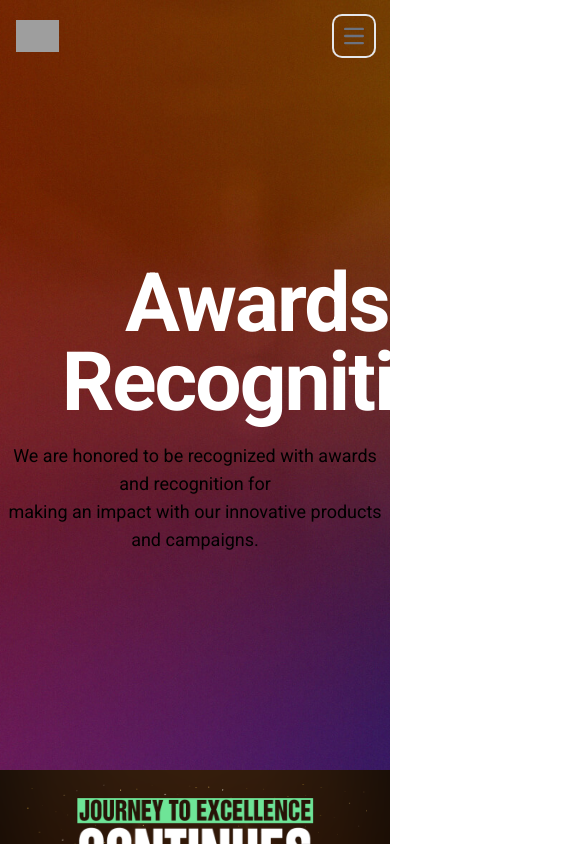
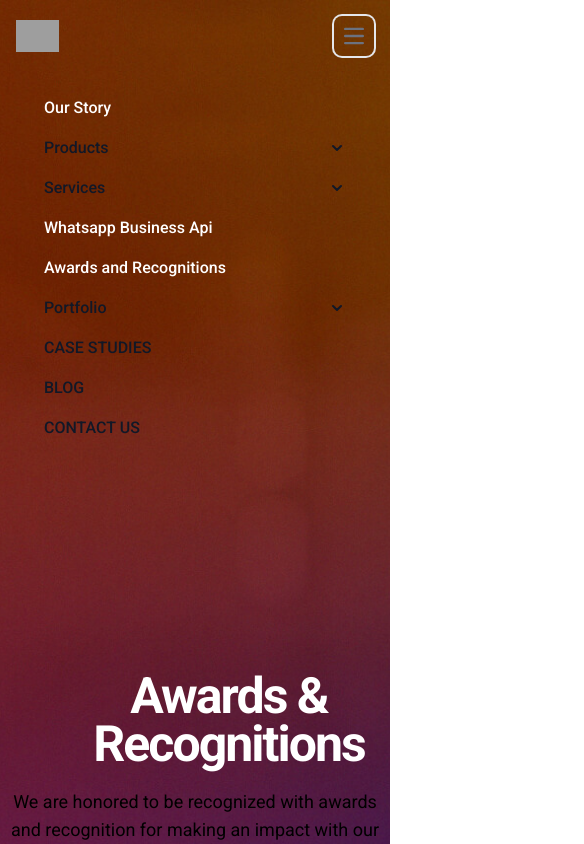
Before and after one commit to Musfarr/Convex-Front-page, a React (Create React App) app: page / in a window 390 px wide. Both pictures are taken after a click on the button "Open main menu". Shown: the top 844 px of the page, 584 px wide, since content can reach past the window. Built offline with nearby package versions, Linux system fonts and the light colour scheme; grey boxes are pictures that could not be loaded.

Commit message:
Finalization with responsiveness

```diff
--- a/src/App.css
+++ b/src/App.css
@@ -51,3 +51,24 @@ background-image: url(../public/pics/s1.jpg);
 background-size: cover;
 height: 100%;
 }
+
+@media only screen and (max-width: 600px) {
+  body {
+  }
+  .welcomeheading{
+    font-size: 50px;
+    width: 458px;
+    line-height: 48px;
+  }
+  .dark\:hover\:bg-gray-700:hover {
+    --tw-bg-opacity: 1;
+    background-color: transparent;
+
+}
+.mainsection br {
+  display: none;
+}
+#navbar-dropdown1{
+  text-align: left;
+}
+}
--- a/src/components/bar.js
+++ b/src/components/bar.js
@@ -33,6 +33,18 @@ const Bar = () => {
   }
 
 
+
+  //for dropdown in mobile view
+  const [ divclassname , setdivclassname] = useState("hidden w-full md:flex md:w-auto");
+
+  const togglevisibility = () => {
+
+    const newdivname = divclassname ===  "hidden w-full md:flex md:w-auto" ? "w-full md:flex md:w-auto " : "hidden w-full md:flex md:w-auto"
+    setdivclassname(newdivname);
+    // setdivclassname(!divclassname);
+  }
+
+
   return (
     <nav className="">
       <div className="max-w-screen-xl flex flex-wrap items-center justify-between mx-auto p-4">
@@ -40,18 +52,20 @@ const Bar = () => {
           <img
             src="https://www.convexinteractive.com/images/logoblack.svg"
             className="h-8 mr-3"
-            alt="Flowbite Logo"
           />
           <span className="self-center text-2xl font-semibold whitespace-nowrap dark:text-white">
 
           </span>
         </a>
         <button
-          data-collapse-toggle="navbar-dropdown"
+          data-collapse-toggle="navbar-dropdown1"
           type="button"
+          onClick={togglevisibility}
           className="inline-flex items-center p-2 w-10 h-10 justify-center text-sm text-gray-500 rounded-lg md:hidden hover:bg-gray-100 focus:outline-none focus:ring-2 focus:ring-gray-200 dark:text-gray-400 dark:hover:bg-gray-700 dark:focus:ring-gray-600"
-          aria-controls="navbar-dropdown"
-          aria-expanded="false"
+
+
+          aria-controls="navbar-dropdown1"
+          aria-expanded="true"
         >
           <span className="sr-only">Open main menu</span>
           <svg
@@ -60,6 +74,7 @@ const Bar = () => {
             xmlns="http://www.w3.org/2000/svg"
             fill="none"
             viewBox="0 0 17 14"
+
           >
             <path
               stroke="currentColor"
@@ -67,15 +82,18 @@ const Bar = () => {
               strokeLinejoin="round"
               strokeWidth="2"
               d="M1 1h15M1 7h15M1 13h15"
+               fillRule="evenodd"
+               clipRule="evenodd"
             />
           </svg>
         </button>
-        <div className="hidden w-full md:flex md:w-auto" id="navbar-dropdown">
+
+        <div className={divclassname} id="navbar-dropdown1">
           <ul className="flex flex-col font-medium p-4 md:p-0 mt-4 md:flex-row md:space-x-5 md:mt-0">
             <li>
               <a
                 href="#"
-                className="block py-2 pl-3 pr-4 text-white bg- rounded md:bg-transparent md:text-white-700 md:p-0 md:dark:text-white-500 dark:bg-blue-600 md:dark:bg-transparent"
+                className="block py-2 pl-3 pr-4 text-white bg- rounded md:bg-transparent md:text-white-700 md:p-0 md:dark:text-white-500 md:dark:bg-transparent"
                 aria-current="page"
               >
                 Our Story
@@ -99,6 +117,8 @@ const Bar = () => {
                   xmlns="http://www.w3.org/2000/svg"
                   fill="none"
                   viewBox="0 0 10 6"
+                  fillRule="evenodd"
+              clipRule="evenodd"
                 >
                   <path
                     stroke="currentColor"
@@ -106,6 +126,8 @@ const Bar = () => {
                     strokeLinejoin="round"
                     strokeWidth="2"
                     d="m1 1 4 4 4-4"
+                    fillRule="evenodd"
+              clipRule="evenodd"
                   />
                 </svg>
               </button>
@@ -168,6 +190,8 @@ const Bar = () => {
                   xmlns="http://www.w3.org/2000/svg"
                   fill="none"
                   viewBox="0 0 10 6"
+                  fillRule="evenodd"
+                  clipRule="evenodd"
                 >
                   <path
                     stroke="currentColor"
@@ -175,6 +199,8 @@ const Bar = () => {
                     strokeLinejoin="round"
                     strokeWidth="2"
                     d="m1 1 4 4 4-4"
+                    fillRule="evenodd"
+                    clipRule="evenodd"
                   />
                 </svg>
               </button>
@@ -223,7 +249,7 @@ const Bar = () => {
             <li>
               <a
                 href="#"
-                className="block py-2 pl-3 pr-4 text-white bg- rounded md:bg-transparent md:text-white-700 md:p-0 md:dark:text-white-500 dark:bg-blue-600 md:dark:bg-transparent"
+                className="block py-2 pl-3 pr-4 text-white bg- rounded md:bg-transparent md:text-white-700 md:p-0 md:dark:text-white-500 md:dark:bg-transparent"
                 aria-current="page"
               >
                 Whatsapp Business Api
@@ -232,7 +258,7 @@ const Bar = () => {
             <li>
               <a
                 href="#"
-                className="block py-2 pl-3 pr-4 text-white bg- rounded md:bg-transparent md:text-white-700 md:p-0 md:dark:text-white-500 dark:bg-blue-600 md:dark:bg-transparent"
+                className="block py-2 pl-3 pr-4 text-white bg- rounded md:bg-transparent md:text-white-700 md:p-0 md:dark:text-white-500  md:dark:bg-transparent"
                 aria-current="page"
               >
                 Awards and Recognitions
@@ -256,6 +282,8 @@ const Bar = () => {
                   xmlns="http://www.w3.org/2000/svg"
                   fill="none"
                   viewBox="0 0 10 6"
+                  fillRule="evenodd"
+              clipRule="evenodd"
                 >
                   <path
                     stroke="currentColor"
@@ -263,6 +291,8 @@ const Bar = () => {
                     strokeLinejoin="round"
                     strokeWidth="2"
                     d="m1 1 4 4 4-4"
+                    fillRule="evenodd"
+                    clipRule="evenodd"
                   />
                 </svg>
               </button>
--- a/src/components/head.js
+++ b/src/components/head.js
@@ -2,10 +2,10 @@ import React from "react";
 
 const Head = () => {
   return (
-    <div className="pb-48">
+    <div className="pb-48 mainsection">
 
-<h1 className="welcomeheading"> Awards & Recognitions</h1>
-<p className="text-lg font-normal text-white-500 lg:text-xl dark:text-white gray-400">We are honored to be recognized with awards and recognition for <br/> making an impact with our innovative products and campaigns.</p>
+<h1 className="welcomeheading"> Awards & <br/>Recognitions</h1>
+<p className="text-lg font-normal text-white-500 lg:text-xl dark:text-white gray-400 bodypara">We are honored to be recognized with awards and recognition for <br/> making an impact with our innovative products and campaigns.</p>
 <br></br>
     </div>
   );
```
